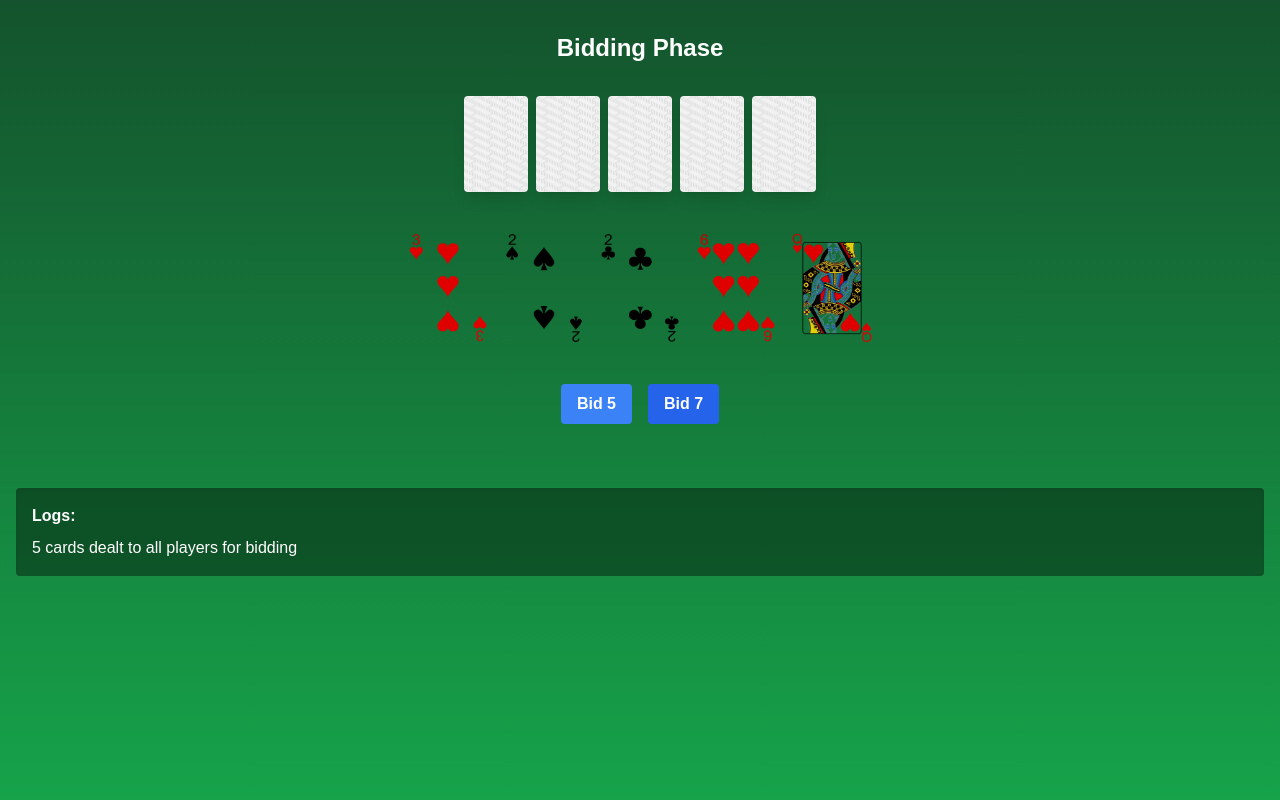
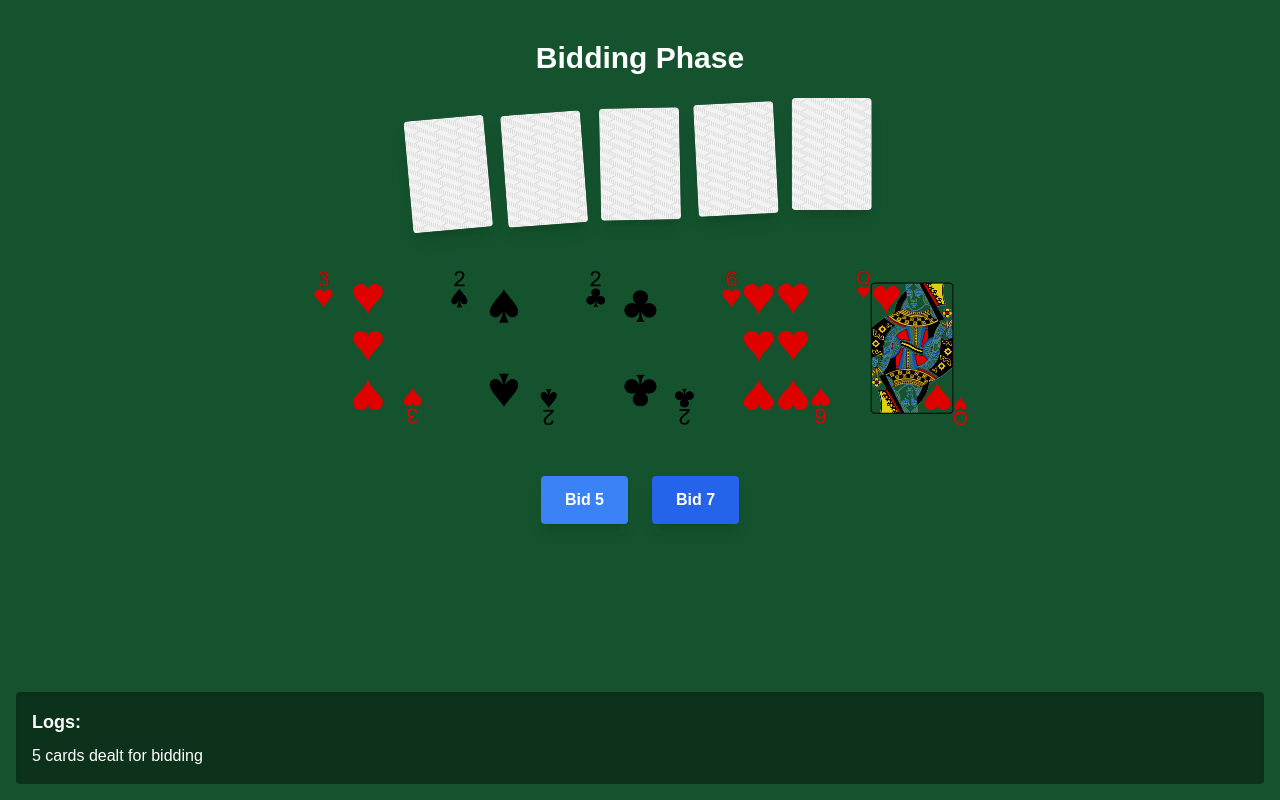
Before and after one commit to RanaAhmedEmon/Dak-Spades, a React (Vite) app: page / in a window 1280 px wide. Both pictures are taken after a click on the button "Start Round". Built offline with nearby package versions, Linux system fonts and the light colour scheme.

Commit message:
Update App.jsx

```diff
--- a/src/App.jsx
+++ b/src/App.jsx
@@ -42,10 +42,11 @@ function aiChooseTrump(hand){
   return Object.entries(scores).sort((a,b)=>b[1]-a[1])[0][0];
 }
 
-// Legal cards to play
-function legalCards(hand, leadSuit){
-  const follow = hand.filter(c=>c.suit===leadSuit);
-  return follow.length?follow:hand.slice();
+// Legal cards to play (follow suit, else any)
+function legalCards(hand, leadSuit) {
+  if(!leadSuit) return hand.slice();
+  const follow = hand.filter(c => c.suit === leadSuit);
+  return follow.length ? follow : hand.slice();
 }
 
 // Card image paths
@@ -79,7 +80,7 @@ export default function App() {
 
   const log = t=>setLogs(l=>[t,...l].slice(0,50));
 
-  // Deal initial 5 cards first for bidding
+  // Deal 5 cards for bidding
   function dealFiveCards() {
     const deck = shuffle(makeDeck());
     const handsLocal = {};
@@ -90,10 +91,10 @@ export default function App() {
     setPhase("bidding");
     setCurrentPlayer(0);
     setFiveCardsDealt(true);
-    log("5 cards dealt to all players for bidding");
+    log("5 cards dealt for bidding");
   }
 
-  // After bidding, deal remaining 8 cards to each player
+  // Deal remaining 8 cards after bidding
   function dealRemainingCards() {
     const deck = shuffle(makeDeck());
     const handsLocal = {...hands};
@@ -102,10 +103,10 @@ export default function App() {
       handsLocal[i] = [...handsLocal[i], ...deck.filter(c=>!currentIds.includes(c.id)).slice(i*8,(i+1)*8)];
     }
     setHands(handsLocal);
-    log("Remaining 8 cards dealt, full hands ready");
+    log("Remaining 8 cards dealt");
   }
 
-  // Run bidding
+  // Run Bidding
   function runBidding(defaultCall=5){
     const bidsLocal={0:defaultCall};
     for(let p=1;p<4;p++){
@@ -124,110 +125,144 @@ export default function App() {
     setCurrentPlayer(high.pid);
   }
 
+  // AI plays card (legal)
   function aiPlayTurn(){
     const hand = hands[currentPlayer];
-    const card = legalCards(hand,leadSuit)[0];
-    playCard(currentPlayer,card);
+    const card = legalCards(hand, leadSuit)[0];
+    playCard(currentPlayer, card);
   }
 
-  function playCard(pid,card){
+  // Play card
+  function playCard(pid, card){
     setHands(prev=>({...prev,[pid]:prev[pid].filter(c=>c.id!==card.id)}));
     setTrick(t=>{
       const newTrick=[...t,{player:pid,card}];
       if(newTrick.length===1) setLeadSuit(card.suit);
+
       if(newTrick.length===4){
-        const lead = newTrick[0].card;
+        const lead = newTrick[0].card.suit;
+        const trumpSuit = trump.trump;
         let best=newTrick[0];
+
         newTrick.forEach(play=>{
-          if((play.card.suit===best.card.suit && cardValue(play.card)>cardValue(best.card)) ||
-             (play.card.suit===trump.trump && best.card.suit!==trump.trump)) best=play;
+          // If trump played and best not trump
+          if(play.card.suit === trumpSuit && best.card.suit !== trumpSuit){
+            best = play;
+          }
+          // Same suit (lead or trump)
+          else if(play.card.suit === best.card.suit && cardValue(play.card) > cardValue(best.card)){
+            best = play;
+          }
         });
-        const team=best.player%2===0?'teamA':'teamB';
+
+        const team = best.player % 2 === 0 ? 'teamA' : 'teamB';
         setScores(s=>({...s,[team]:s[team]+1}));
+
         setTrick([]);
         setLeadSuit(null);
         setCurrentPlayer(best.player);
       } else setCurrentPlayer((pid+1)%4);
+
       return newTrick;
     });
   }
 
+  // AI turn effect
   useEffect(()=>{
-    if(phase==='play' && players[currentPlayer].ai) setTimeout(aiPlayTurn,800);
+    if(phase==='play' && players[currentPlayer].ai) setTimeout(aiPlayTurn,1200);
   },[currentPlayer,phase]);
 
   return (
-    <div className="min-h-screen bg-gradient-to-b from-green-900 to-green-600 p-4 flex flex-col items-center">
+    <div className="min-h-screen bg-green-900 flex flex-col items-center justify-between p-4">
 
-      {/* Lobby / Start */}
-      {phase==='lobby' && <button className="bg-emerald-500 hover:bg-emerald-400 text-white font-bold px-6 py-3 rounded shadow-lg text-xl" onClick={dealFiveCards}>Start Round</button>}
+      {/* Lobby */}
+      {phase==='lobby' &&
+        <button className="bg-emerald-500 hover:bg-emerald-400 text-white font-bold px-8 py-4 rounded shadow-lg text-2xl" onClick={dealFiveCards}>
+          Start Round
+        </button>
+      }
 
-      {/* Bidding Phase */}
-      {phase==='bidding' && fiveCardsDealt && <div className="w-full max-w-6xl flex flex-col items-center mt-4 gap-6">
-        <h2 className="text-white text-2xl font-bold mb-2">Bidding Phase</h2>
+      {/* Bidding */}
+      {phase==='bidding' && fiveCardsDealt &&
+        <div className="w-full flex flex-col items-center gap-8 mt-6">
+          <h2 className="text-white text-3xl font-bold">Bidding Phase</h2>
 
-        <div className="flex flex-col gap-6 w-full justify-center items-center">
-          {/* AI Hands */}
-          <div className="flex gap-2 justify-center">
-            {hands[1]?.map((_,i)=><img key={i} src={backImg} className="w-16 h-24 rounded shadow-lg" alt="AI Card"/>)}
+          {/* Top AI */}
+          <div className="flex gap-4 justify-center transform -rotate-3">
+            {hands[1]?.map((_,i)=><img key={i} src={backImg} className="w-20 h-28 rounded shadow-lg" alt="AI Card" style={{transform: `rotate(${Math.random()*6-3}deg)`}}/>)}
           </div>
 
           {/* Player Hand */}
-          <div className="flex flex-wrap gap-4 justify-center mt-4">
-            {hands[0]?.map(c=>
-              <img key={c.id} src={getCardImage(c)} className="w-20 h-28 cursor-pointer transform hover:scale-110 transition" alt={c.id}/>
-            )}
+          <div className="flex flex-wrap gap-6 justify-center mt-4">
+            {hands[0]?.map(c=>{
+              const legal = legalCards(hands[0], leadSuit);
+              const isLegal = legal.some(lc => lc.id === c.id);
+              return (
+                <img key={c.id} src={getCardImage(c)} className={`w-28 h-40 cursor-pointer transform hover:scale-110 transition-all duration-300 ${isLegal ? '' : 'opacity-40 pointer-events-none'}`}
+                  onClick={()=>isLegal && playCard(0,c)}
+                  alt={c.id}/>
+              )
+            })}
           </div>
 
           {/* Bid Buttons */}
-          <div className="mt-4 flex gap-4">
-            <button className="bg-blue-500 hover:bg-blue-400 px-4 py-2 rounded text-white font-bold" onClick={()=>runBidding(5)}>Bid 5</button>
-            <button className="bg-blue-600 hover:bg-blue-500 px-4 py-2 rounded text-white font-bold" onClick={()=>runBidding(7)}>Bid 7</button>
+          <div className="mt-4 flex gap-6">
+            <button className="bg-blue-500 hover:bg-blue-400 text-white font-bold px-6 py-3 rounded shadow-lg" onClick={()=>runBidding(5)}>Bid 5</button>
+            <button className="bg-blue-600 hover:bg-blue-500 text-white font-bold px-6 py-3 rounded shadow-lg" onClick={()=>runBidding(7)}>Bid 7</button>
           </div>
 
           {/* AI Bids */}
-          <div className="text-white mt-4">
+          <div className="text-white text-lg mt-4">
             {Object.entries(bids).map(([pid,v])=>(
               <div key={pid}>{pid==0?'You':`AI ${pid}`} bid: {v}</div>
             ))}
           </div>
         </div>
-      </div>}
+      }
 
       {/* Play Phase */}
-      {phase==='play' && <div className="w-full max-w-7xl flex flex-col items-center mt-6 gap-6">
+      {phase==='play' &&
+        <div className="w-full flex flex-col items-center gap-8 mt-4 relative">
+          <div className="text-white text-2xl font-bold mb-2">Trump: {trump.trump} | Scores - Team A: {scores.teamA} Team B: {scores.teamB}</div>
 
-        <div className="text-white text-xl font-bold mb-2">Trump: {trump.trump} | Scores - Team A: {scores.teamA} Team B: {scores.teamB}</div>
-
-        {/* Top AI (player 1) */}
-        <div className="flex gap-4 justify-center">
-          {hands[1]?.map((_,i)=><img key={i} src={backImg} className="w-16 h-24 rounded shadow-lg" alt="AI Card"/>)}
+          {/* Top AI */}
+          <div className="flex gap-4 justify-center mt-4">
+            {hands[1]?.map((_,i)=><img key={i} src={backImg} className="w-20 h-28 rounded shadow-lg" alt="AI Card" style={{transform: `rotate(${Math.random()*6-3}deg)`}}/>)}
           </div>
 
-        {/* Middle Play Table */}
-        <div className="flex justify-center gap-8 mt-4">
-          {trick.map(t=>
-            <img key={t.card.id} src={getCardImage(t.card)} className="w-24 h-36 rounded shadow-xl" alt={t.card.id}/>
-          )}
+          {/* Play Table */}
+          <div className="relative w-full flex justify-center items-center mt-8 h-48">
+            {trick.map((t,i)=>(
+              <img key={t.card.id} src={getCardImage(t.card)} className="w-28 h-40 rounded shadow-2xl absolute transition-transform duration-700"
+                style={{transform: `translate(${(i-1.5)*80}px,0px) rotate(${Math.random()*6-3}deg)`}}
+                alt={t.card.id}/>
+            ))}
           </div>
 
-        {/* Bottom AI (player 2 & 3) */}
-        <div className="flex justify-between w-full px-16 mt-6">
-          <div className="flex gap-4">{hands[3]?.map((_,i)=><img key={i} src={backImg} className="w-16 h-24 rounded shadow-lg" alt="AI Card"/>)}</div>
-          <div className="flex gap-4">{hands[2]?.map((_,i)=><img key={i} src={backImg} className="w-16 h-24 rounded shadow-lg" alt="AI Card"/>)}</div>
+          {/* Bottom AI */}
+          <div className="flex justify-between w-full px-20 mt-8">
+            <div className="flex gap-4">{hands[3]?.map((_,i)=><img key={i} src={backImg} className="w-20 h-28 rounded shadow-lg" alt="AI Card" style={{transform: `rotate(${Math.random()*6-3}deg)`}}/>)}</div>
+            <div className="flex gap-4">{hands[2]?.map((_,i)=><img key={i} src={backImg} className="w-20 h-28 rounded shadow-lg" alt="AI Card" style={{transform: `rotate(${Math.random()*6-3}deg)`}}/>)}</div>
           </div>
 
           {/* Player Hand */}
-        <div className="flex gap-4 mt-6 flex-wrap justify-center">
-          {hands[0]?.map(c=>
-            <img key={c.id} src={getCardImage(c)} className="w-24 h-36 cursor-pointer transform hover:scale-110 transition" onClick={()=>playCard(0,c)} alt={c.id}/>
-          )}
+          <div className="flex gap-6 mt-8 flex-wrap justify-center">
+            {hands[0]?.map(c=>{
+              const legal = legalCards(hands[0], leadSuit);
+              const isLegal = legal.some(lc => lc.id === c.id);
+              return (
+                <img key={c.id} src={getCardImage(c)} className={`w-28 h-40 cursor-pointer transform hover:scale-110 transition-all duration-300 ${isLegal ? '' : 'opacity-40 pointer-events-none'}`}
+                  onClick={()=>isLegal && playCard(0,c)}
+                  alt={c.id}/>
+              )
+            })}
           </div>
-      </div>}
+        </div>
+      }
 
       {/* Logs */}
-      <div className="mt-6 max-h-40 overflow-auto text-white p-4 bg-black/40 w-full max-w-7xl rounded shadow-inner">
-        <h3 className="font-bold mb-2">Logs:</h3>
+      <div className="mt-6 max-h-48 overflow-auto text-white p-4 bg-black/40 w-full rounded shadow-inner">
+        <h3 className="font-bold mb-2 text-lg">Logs:</h3>
         {logs.map((l,i)=><div key={i}>{l}</div>)}
       </div>
     </div>
```
Lines whose indentation alone changed are shown as unchanged.
